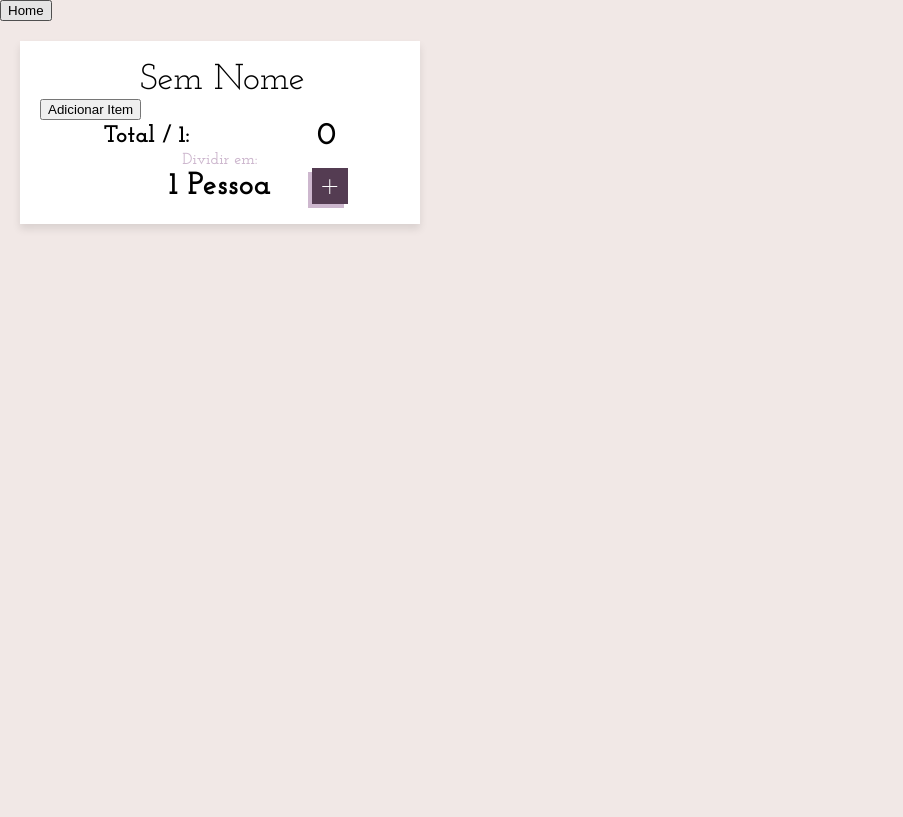
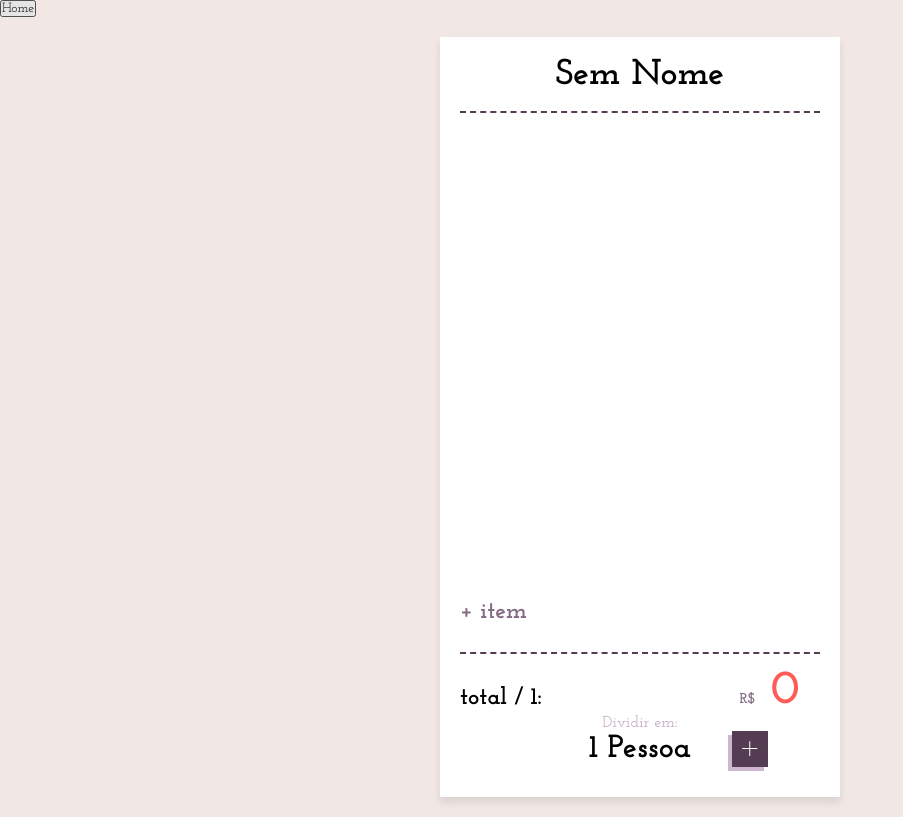
Before and after one commit to eduardostumpfj/money-app, a React (Create React App) app: page / in a window 1280 px wide. Both pictures are taken after a click on the button "Novo Card". Shown: the whole page, without its empty margins (0-903 px from the left). Built offline with nearby package versions, Linux system fonts and the light colour scheme.

Commit message:
Arrumando o visual do card

```diff
--- a/src/App.css
+++ b/src/App.css
@@ -12,10 +12,20 @@
 
 *{
   margin: 0;
+  padding: 0;
+  font-family: 'Josefin Slab', serif;
 }
 body{
   font-family: 'Josefin Slab', serif;
   background: var(--cr-bg);
+}
+
+.conteiner{
+  width: 100vw;
+  height: 100vh;
+  display: grid;
+  align-items:center;
+  justify-content: center;
 }
 
 .card-list{
--- a/src/components/card/Card.css
+++ b/src/components/card/Card.css
@@ -1,7 +1,8 @@
 .card{
     background: white;
-    display: flex;
-    flex-direction: column;
+    display: grid;
+    grid-template-rows: 8% 73% 19%;
+    height: 90vh;
     padding: 20px;
     width: 360px;
     margin:20px;
@@ -10,9 +11,3 @@
 .card:hover{
     cursor:pointer;
 }
-.card-name{
-    text-align: center;
-    width: 100%;
-    border: none;
-    font-size: 1.5em;
-}
--- a/src/components/cardList/CardList.css
+++ b/src/components/cardList/CardList.css
@@ -1,3 +1,4 @@
+
 .bt-add-card{
     font-size:2em;
     font-weight: 700;
--- a/src/components/cardName/CardName.css
+++ b/src/components/cardName/CardName.css
@@ -1,8 +1,25 @@
 .card-name{
+    align-self: top;
+    position: relative;
+    top: 0px;
+    width: 100%;
+    text-align: center;
     font-family: 'josefin Slab', serif;
+    font-weight: 900;
+    font-size: 1.5em;
 }
 
 .card-name input:focus{
+    width: 100%;
     border-radius: 0;
     outline: solid 2px var(--cr-main);
 }
+
+.card-name::after{
+    content:'';
+    position: absolute;
+    width:100%;
+    border-bottom: dashed 2px var(--cr-main);
+    bottom: 2px;
+    left: 0px;
+}
--- a/src/components/item/Item.css
+++ b/src/components/item/Item.css
@@ -1,11 +1,7 @@
-.off{
-    display:none;
-}
 
 .item{
-    padding: 10px;
-    margin-bottom: 10px;
-    box-shadow: 0px 5px 8px rgba(0,0,0, 10%) ;
+    padding: 10px 0px;
+    /* margin-bottom: 10px; */
 }
 .valor{
     text-align: end;
@@ -14,3 +10,43 @@
 input{
     border: none;
 }
+
+.buttons{
+    display: flex;
+    flex-direction: row;
+    gap: 10px;
+}
+
+.item-form{
+    display: grid;
+    grid-template-columns: 60% 40%;
+}
+.item-name{
+    padding-left: 5px;
+    font-size: 1.5em;
+    color: var(--cr-medium);
+    font-weight: 900;
+}
+.item-value{
+    padding-right:5px ;
+    text-align: end;
+    font-size: 2em;
+    color: var(--cr-main);
+    font-weight: 900;
+}
+.item-value::-webkit-outer-spin-button,
+.item-value::-webkit-inner-spin-button {
+    -webkit-appearance: none;
+    margin: 0;
+}
+
+.on{
+    margin-bottom: 10px;
+    padding: 5px 0px;
+    width: 98%;
+    border: solid var(--cr-dark) 2px;
+}
+
+.off{
+    display:none;
+}
--- a/src/components/item/Item.jsx
+++ b/src/components/item/Item.jsx
@@ -46,8 +46,11 @@ function Item({nameItem, valueItem, id, updateItem, duplicateItem, deleteItem}){
 
     return(
         <div className='item' onClick={enable} id={id} onBlur={handleUpdate} autoFocus>
-            <form>
+            <div className='on'>
+                <form className='item-form'>
                     <input
+                        maxLength='10'
+                        className='item-name'
                         type='text'
                         value={name}
                         placeholder='Nome'
@@ -57,18 +60,20 @@ function Item({nameItem, valueItem, id, updateItem, duplicateItem, deleteItem}){
 
                     ></input>
                     <input
-                    className="valor"
+                        className="item-value"
                         type='number'
                         placeholder='Valor'
+                        max='100'
                         value={value}
                         onChange={event => {
                             setValue(event.target.value)
                         }}
                         ></input>
                 </form>
+            </div>
             <div className="buttons off">
-                <button className='duplicar' onClick={handleDuplicate}> Duplicar </button>
-                <button className='deletar' onClick={handleDelete}> Deletar </button>
+                <button className='button duplicate' onClick={handleDuplicate}></button>
+                <button className='button delete' onClick={handleDelete}></button>
             </div>
         </div>
     )
--- /dev/null
+++ b/src/components/itemList/ItemList.css
@@ -0,0 +1,28 @@
+.item-list{
+    padding: 5px 0px 10px 0px;
+    grid-row: 2 / 3;
+    display: grid;
+    grid-template-rows: 93% 7%;
+}
+.items{
+    display: flex;
+    flex-direction: column;
+    overflow-x: scroll;
+    scrollbar-width: none;
+    -ms-overflow-style: none;
+}
+
+.items::-webkit-scrollbar{
+    display: none;
+}
+
+.bt-add-item{
+    cursor: pointer;
+    color: var(--cr-medium);
+    font-family: 'Josefin Slab', serif;
+    font-weight: 700;
+    font-size: 1.5em;
+    text-align: start;
+    border: none;
+    background: white;
+}
--- a/src/components/itemList/ItemList.jsx
+++ b/src/components/itemList/ItemList.jsx
@@ -1,9 +1,11 @@
 import React from "react";
 import Item from '../item/Item'
+import './ItemList.css'
 
 export default function ItemList({list, updateItem, duplicateItem, deleteItem, addItem}){
     return(
         <div className="item-list">
+            <div className="items">
                 {list.map( item => {
                     return <Item
                     nameItem = {item.name}
@@ -14,7 +16,8 @@ export default function ItemList({list, updateItem, duplicateItem, deleteItem, a
                     deleteItem={deleteItem}
                     duplicateItem={duplicateItem}/>
                 })}
-            <button onClick={addItem}> Adicionar Item </button>
+            </div>
+            <button className='bt-add-item' onClick={addItem}> + item </button>
         </div>
     )
 }
--- a/src/components/minCard/MinCard.css
+++ b/src/components/minCard/MinCard.css
@@ -3,7 +3,6 @@
 }
 
 .mini-card{
-    cursor: pointer;
     position:relative;
     background: white;
     display: grid;
@@ -16,10 +15,10 @@
 
 /* BOTÕES------------------------------------------------------------------------------------------------------- */
 .bt-more{
+    cursor: pointer;
     background-image: url(../../assets/ic_more.png);
     background-repeat: no-repeat;
     background-position: center ;
-    z-index: 10;
     width: 50px;
     height: 50px;
     grid-area: more;
@@ -81,11 +80,12 @@
     position: absolute;
     width:90%;
     border-bottom: dashed 2px var(--cr-main);
-    bottom: calc(50% + 7px);
+    bottom: calc(50% + 14px);
     left: 18px;
 }
 
 .mini-body{
+    cursor: pointer;
     position: relative;
     grid-area: card;
     display: grid;
@@ -93,7 +93,7 @@
 
 .mini-total{
     align-self:end;
-    margin-bottom: 8px;
+    margin-bottom: 20px;
     display: grid;
     grid-template-columns: 35% 65%;
     align-items: end;
--- a/src/components/total/Total.css
+++ b/src/components/total/Total.css
@@ -1,12 +1,31 @@
 .ct-total{
-    display: flex;
+    padding-bottom: 10px;
+    align-self: end;
+    position: relative;
+    display:flex;
     flex-direction: column;
 }
 
+.ct-total::after{
+    content:'';
+    position: absolute;
+    width:100%;
+    border-bottom: dashed 2px var(--cr-main);
+    top: -15px;
+    left: 0px;
+}
+
 .display-total{
-    display: flex;
-    align-items: center;
-    justify-content: space-around;
+    display: grid;
+    grid-template-columns: 35% 65%;
+    align-items: end;
+}
+.num-total{
+    justify-self: end;
+    padding-right: 20px;
+}
+.total-txt{
+    padding-bottom: 5px;
 }
 .bt-area{
     display: flex;
--- a/src/components/total/Total.jsx
+++ b/src/components/total/Total.jsx
@@ -36,8 +36,8 @@ export default function Total({total,updateNumPeople, numPeople}){
     return(
         <div className="ct-total">
             <div className="display-total">
-                <h2>Total / {numPeople}:</h2>
-                <h1>{total}</h1>
+                <h2 className="total-txt">total / {numPeople}:</h2>
+                <h1 className="num-total"><span>R$</span> {total}</h1>
             </div>
             <div className="num-people">
                 <p>Dividir em:</p>
```
Lines whose indentation alone changed are shown as unchanged.
